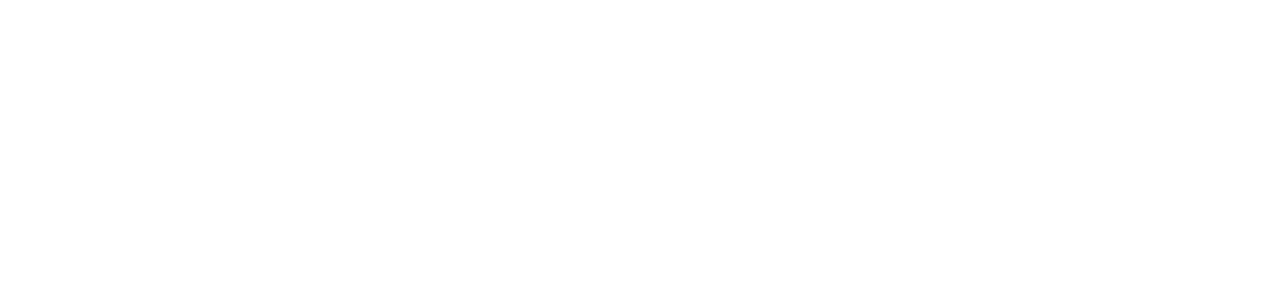
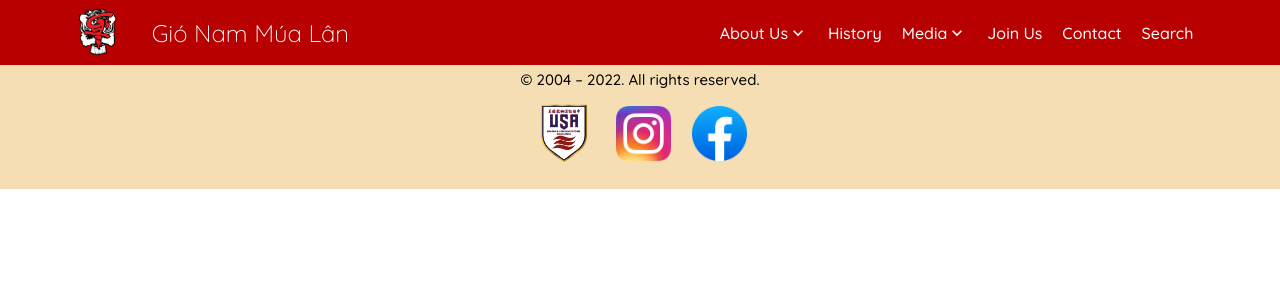
Before and after one commit to hieuqt1/GioNamWebsite, a React (Create React App) app in the folder gio-nam-website/: page /about/meet-the-instructors in a window 1280 px wide. Before the commit this address had no page. Shown: the top 300 px of the page. Built offline with nearby package versions, Linux system fonts and the light colour scheme.

Commit message:
starting MTI page

```diff
--- a/gio-nam-website/src/App.js
+++ b/gio-nam-website/src/App.js
@@ -1,5 +1,6 @@
 import HomePage from './components/Pages/HomePage/HomePage';
 import AboutPage from './components/Pages/AboutPage/AboutPage';
+import MeetTheInstructorsPage from './components/Pages/AboutPage/MeetTheInstructors/MeetTheInstructorsPage';
 import HistoryPage from './components/Pages/HistoryPage/HistoryPage';
 import MediaPage from './components/Pages/MediaPage/MediaPage';
 import JoinPage from './components/Pages/JoinPage/JoinPage';
@@ -20,6 +21,7 @@
         <Routes>
           <Route path="/" element={<HomePage />} />
           <Route path="/about" element={<AboutPage />} />
+          <Route path="/about/meet-the-instructors" element={<MeetTheInstructorsPage />} />
           <Route path="/history" element={<HistoryPage />} />
           <Route path="/media" element={<MediaPage />} />
           <Route path="/join-us" element={<JoinPage />} />
--- a/gio-nam-website/src/components/PageSections/Header/Header.js
+++ b/gio-nam-website/src/components/PageSections/Header/Header.js
@@ -36,7 +36,7 @@
                             <Link to="/about">
                                 Our Philosophy
                             </Link>
-                            <Link to="/about">
+                            <Link to="/about/meet-the-instructors">
                                 Meet the Instructors
                             </Link>
                         </div>
--- /dev/null
+++ b/gio-nam-website/src/components/Pages/AboutPage/MeetTheInstructors/MeetTheInstructorsPage.js
@@ -0,0 +1,18 @@
+import React from "react";
+import Header from "../../../PageSections/Header/Header";
+import Footer from "../../../PageSections/Footer/Footer";
+import instructors_hero_banner from "../../../../assets/instructors-hero-banner.jpg"
+
+
+export default function MeetTheInstructorsPage()
+{
+    return (
+        <div>
+            <Header />
+            <Footer />
+        </div>
+
+
+
+    )
+}
```
Also changed, not shown: gio-nam-website/src/assets/instructors-hero-banner.jpg (added), gio-nam-website/src/components/Pages/AboutPage/MeetTheInstructors/MeetTheInstructors.css (added).
